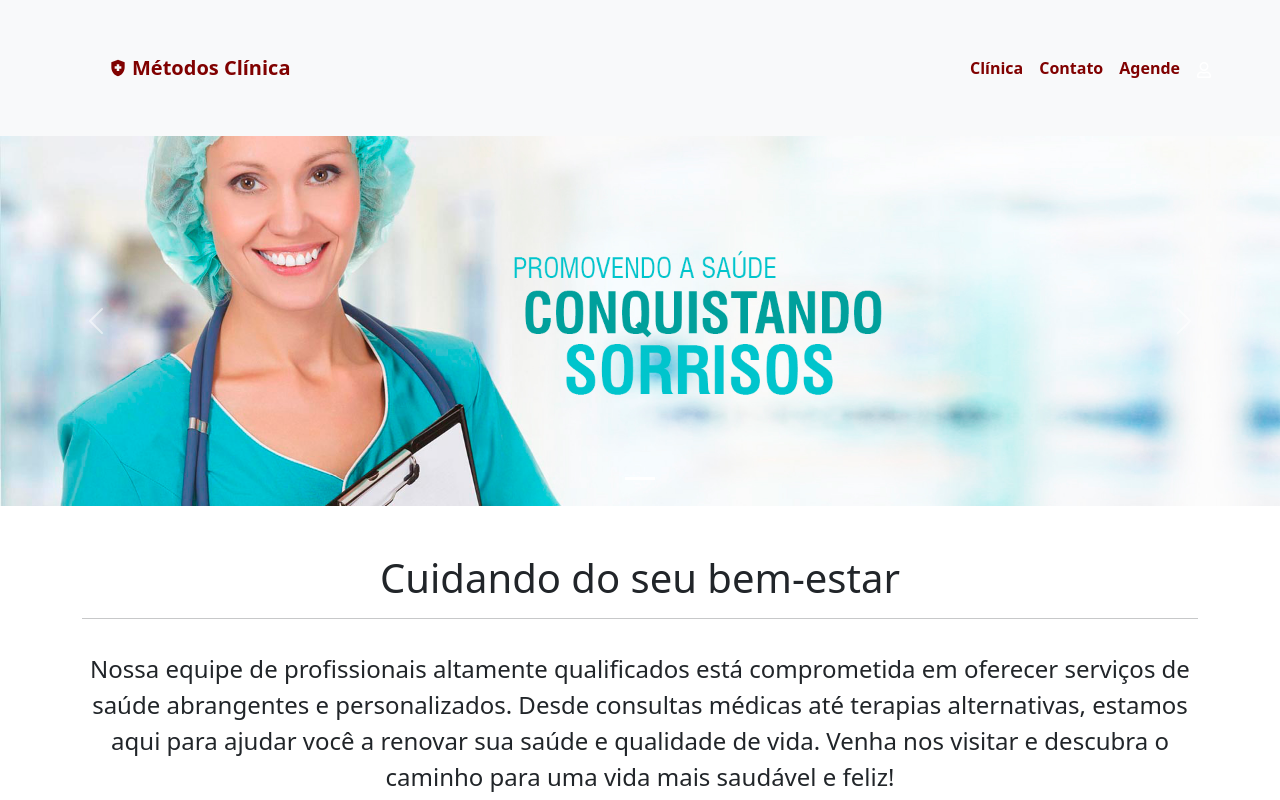
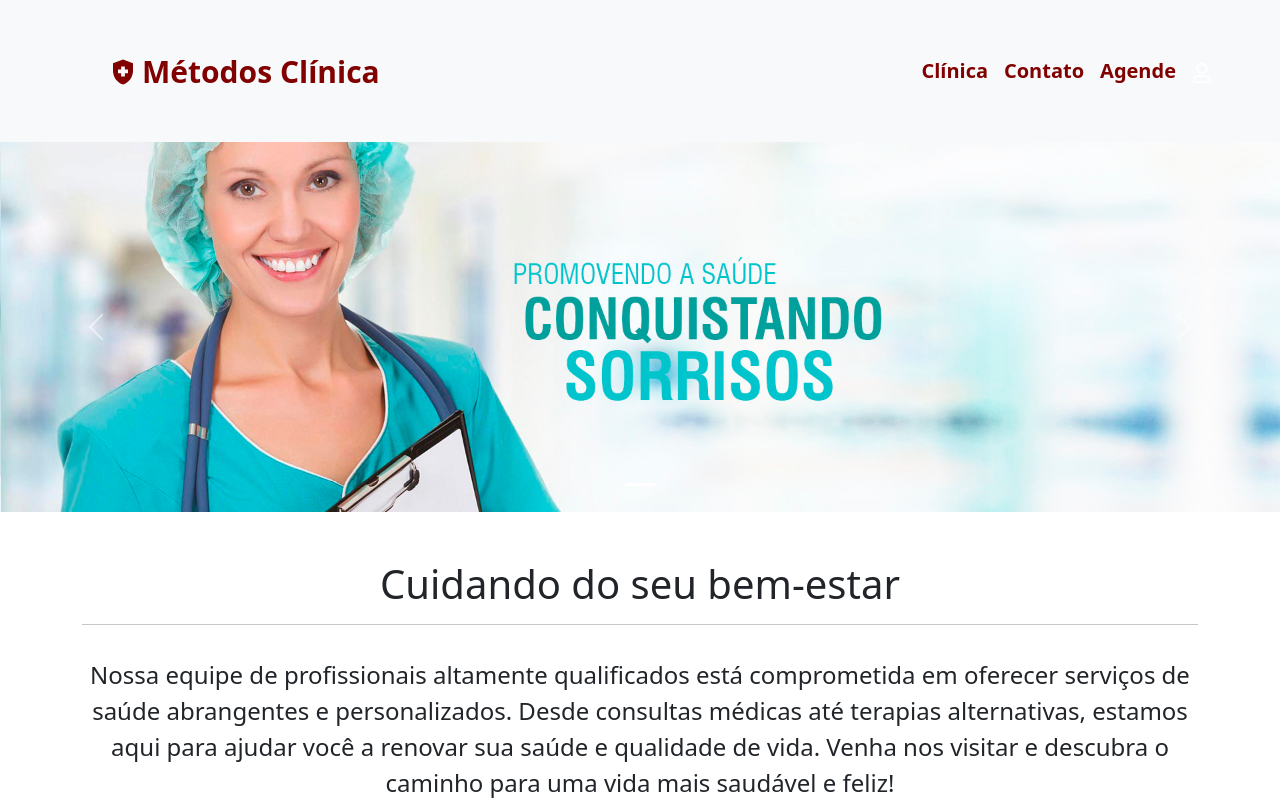
Before and after one commit to PedroOmeeti/clinica-metodos-principal, a React (Create React App) app: page / in a window 1280 px wide. Shown: the top 800 px of the page. Built offline with nearby package versions, Linux system fonts and the light colour scheme.

Commit message:
Update no menu
Update do menu, alteração do tamanho da fonte e na posição

```diff
--- a/src/components/NavA.components.css
+++ b/src/components/NavA.components.css
@@ -3,3 +3,9 @@
   font-weight: bold;
   /* font-size: 10px; */
 }
+#titulo{
+  font-size: 30px;
+}
+#titulo2{
+  font-size: 20px;
+}
```
